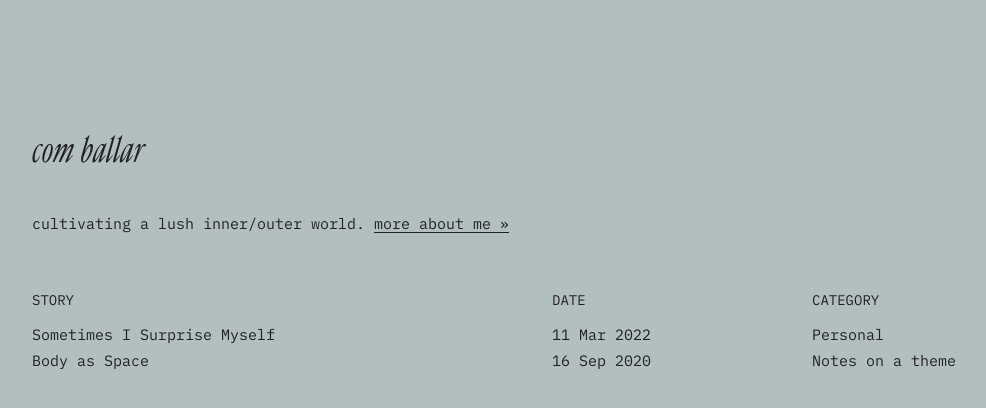
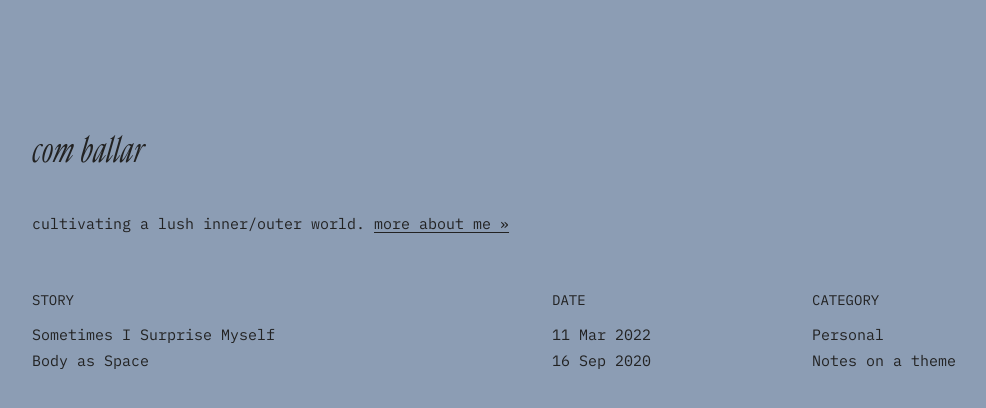
Before and after one commit to comballar/comballar.github.io, a Jekyll site: the page built from index.html, in a window 1280 px wide. Shown: the top 408 px of the page, without its empty margins (88-1074 px from the left). Built offline with Jekyll 4.4.1, drawn with Linux system fonts in a browser that asks for light colours.

Commit message:
Update base.scss

```diff
--- a/_sass/base.scss
+++ b/_sass/base.scss
@@ -19,7 +19,7 @@ $font__line-height: 1.75;
 // colors
 $color__black:      #222222;
 $color__gray:       #CCD3D5;
-$color__beige:      #B3BFBF;
+$color__beige:      #8C9DB4;
 $color__yellow:     #FAF7F2;
 
 @mixin media-query($device) {
```
